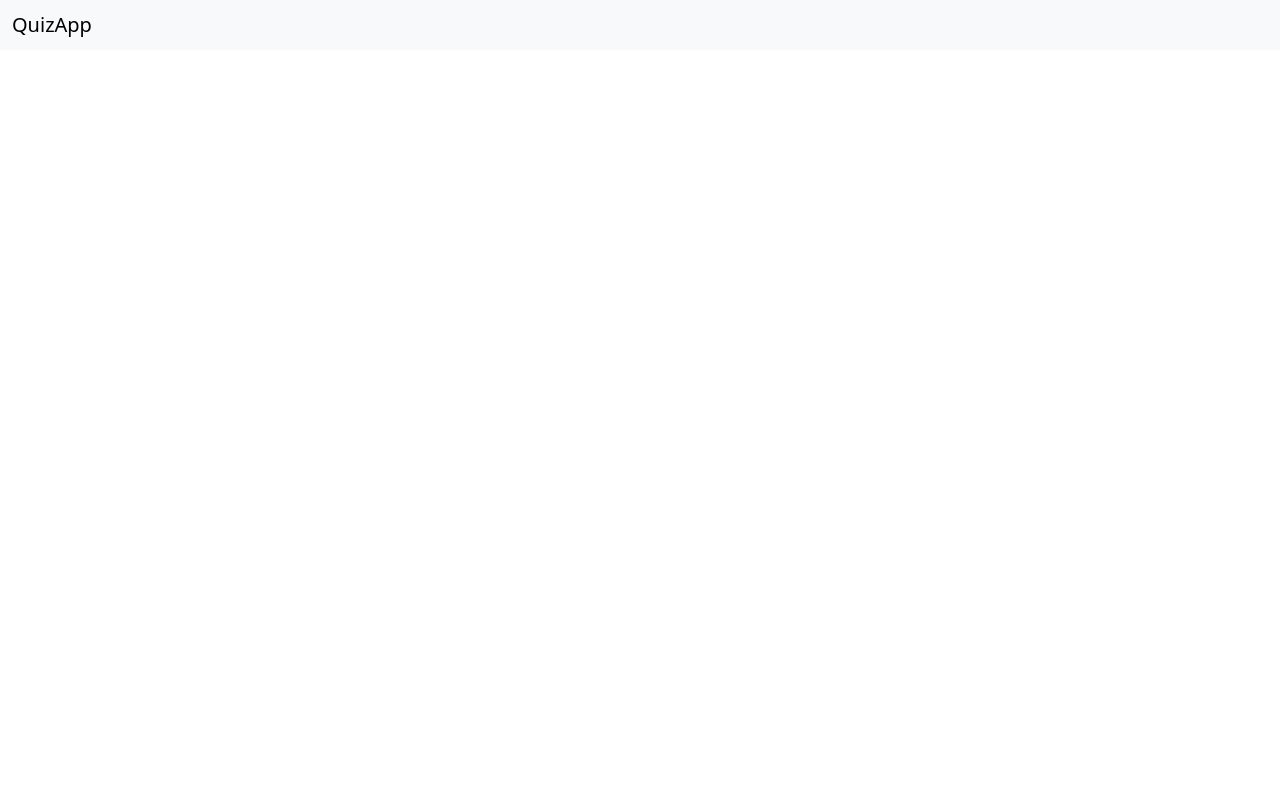
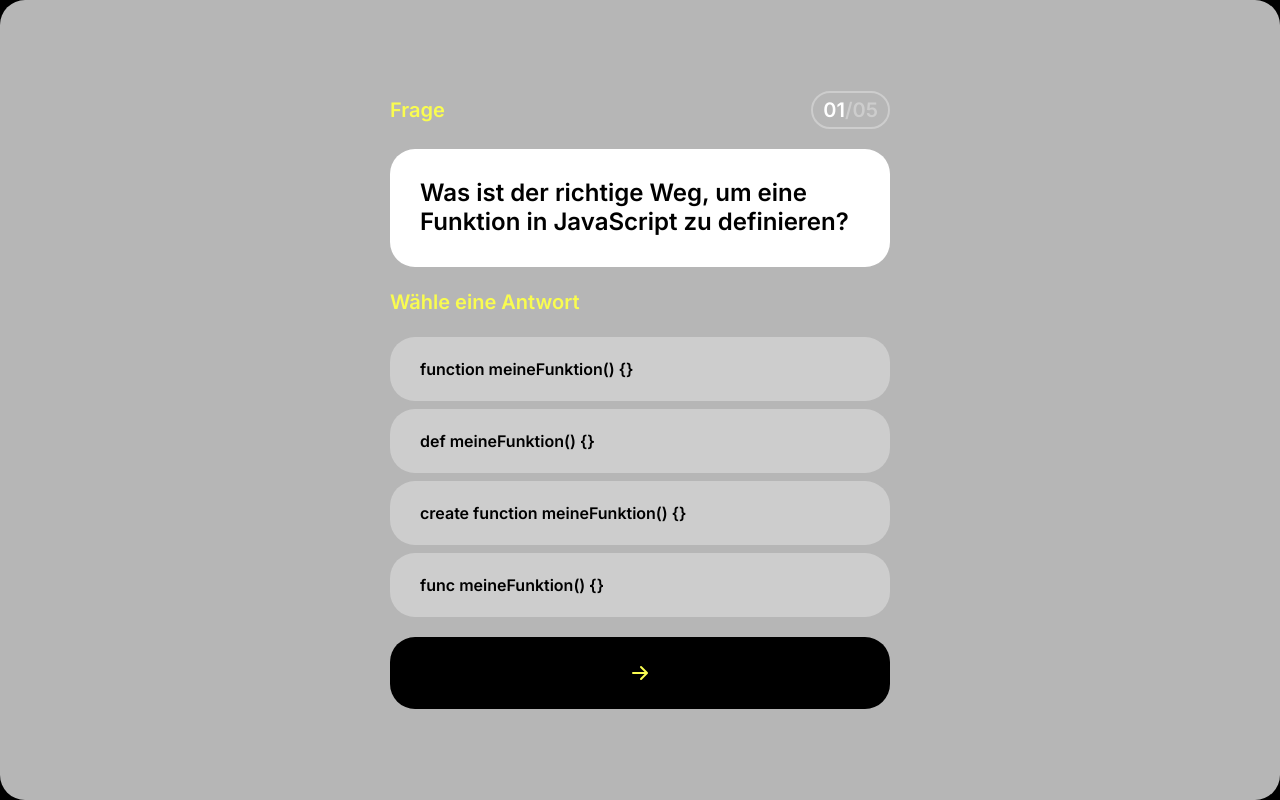
Before and after one commit to link947/QuizApp, a plain HTML site: page index.html in a window 1280 px wide. Drawn offline with nearby package versions, Linux system fonts and the light colour scheme.

Commit message:
created first design

```diff
--- a/index.html
+++ b/index.html
@@ -1,22 +1,65 @@
 <!DOCTYPE html>
 <html lang="en">
+
 <head>
     <meta charset="UTF-8">
     <meta name="viewport" content="width=device-width, initial-scale=1.0">
     <title>QuizApp</title>
 
+    <!-- Bootstrap -->
+    <link href="https://cdn.jsdelivr.net/npm/bootstrap@5.3.3/dist/css/bootstrap.min.css" rel="stylesheet"
+        integrity="sha384-QWTKZyjpPEjISv5WaRU9OFeRpok6YctnYmDr5pNlyT2bRjXh0JMhjY6hW+ALEwIH" crossorigin="anonymous">
+    <script src="https://cdn.jsdelivr.net/npm/bootstrap@5.3.3/dist/js/bootstrap.bundle.min.js"
+        integrity="sha384-YvpcrYf0tY3lHB60NNkmXc5s9fDVZLESaAA55NDzOxhy9GkcIdslK1eN7N6jIeHz"
+        crossorigin="anonymous"></script>
+
     <link rel="stylesheet" href="style.css">
     <script src="script.js"></script>
 
-    <!-- Bootstrap -->
-    <link href="https://cdn.jsdelivr.net/npm/bootstrap@5.3.3/dist/css/bootstrap.min.css" rel="stylesheet" integrity="sha384-QWTKZyjpPEjISv5WaRU9OFeRpok6YctnYmDr5pNlyT2bRjXh0JMhjY6hW+ALEwIH" crossorigin="anonymous">
-    <script src="https://cdn.jsdelivr.net/npm/bootstrap@5.3.3/dist/js/bootstrap.bundle.min.js" integrity="sha384-YvpcrYf0tY3lHB60NNkmXc5s9fDVZLESaAA55NDzOxhy9GkcIdslK1eN7N6jIeHz" crossorigin="anonymous"></script>
+    <link rel="preconnect" href="https://fonts.googleapis.com">
+    <link rel="preconnect" href="https://fonts.gstatic.com" crossorigin>
+    <link
+        href="https://fonts.googleapis.com/css2?family=Inter:ital,opsz,wght@0,14..32,100..900;1,14..32,100..900&display=swap"
+        rel="stylesheet">
 </head>
+
 <body>
-    <nav class="navbar bg-body-tertiary">
-        <div class="container-fluid">
-          <span class="navbar-brand mb-0 h1">QuizApp</span>
-        </div>
-      </nav>
+    <div class="outer-radius br-25">
+        <main class="container vh-100">
+            <div class="quiz-wrapper">
+                <div class="header-info">
+                    <span class="acc-clr">Frage</span>
+                    <span class="counter br-25"><span class="current-count">01</span>/05</span>
+                </div>
+                <div class="quiz-header br-25">
+                    <h4 class="question" id="question">Was ist der richtige Weg, um eine Funktion in JavaScript zu
+                        definieren?</h4>
+                </div>
+                <div class="header-info">
+                    <span class="acc-clr">Wähle eine Antwort</span>
+                </div>
+                <div class="answer br-25 mb-2">
+                    <p>function meineFunktion() {}</p>
+                </div>
+                <div class="answer br-25 mb-2">
+                    <p>def meineFunktion() {}</p>
+                </div>
+                <div class="answer br-25 mb-2">
+                    <p>create function meineFunktion() {}</p>
+                </div>
+                <div class="answer br-25">
+                    <p>func meineFunktion() {}</p>
+                </div>
+                <div class="next-btn br-25">
+                    <span></span>
+                    <svg xmlns="http://www.w3.org/2000/svg" fill="currentColor" class="bi bi-arrow-right-short"
+                        viewBox="0 0 16 16">
+                        <path fill-rule="evenodd"
+                            d="M4 8a.5.5 0 0 1 .5-.5h5.793L8.146 5.354a.5.5 0 1 1 .708-.708l3 3a.5.5 0 0 1 0 .708l-3 3a.5.5 0 0 1-.708-.708L10.293 8.5H4.5A.5.5 0 0 1 4 8" />
+                    </svg>
+                </div>
+        </main>
+    </div>
 </body>
+
 </html>
--- a/style.css
+++ b/style.css
@@ -0,0 +1,96 @@
+*{
+    --main-bg-color: #b6b6b6;
+    --secondary-bg-color:#ffffff50;
+    --accent-color: #f9fc50;
+}
+
+.br-25{
+    border-radius:25px;
+}
+
+body{
+    background: #000;
+    font-family: "Inter", sans-serif;
+    font-weight: 600;
+    color:#000;
+}
+
+.outer-radius{
+    background: var(--main-bg-color);
+}
+
+main{
+    display: flex;
+    justify-content: center;
+    align-items: center;
+}
+
+.quiz-wrapper{
+    max-width:500px;
+}
+
+.quiz-header{
+    background:#fff;
+    padding:30px;
+    margin-bottom:20px;
+}
+
+h4, p{
+    margin-bottom: 0;
+    font-weight: 600;
+}
+
+.header-info{
+    display: flex;
+    justify-content: space-between;
+    align-items: center;
+    color:#fff;
+    font-size:20px;
+    margin-bottom:20px;
+}
+
+.counter{
+    padding:2px 10px;
+    border:2px solid;
+    color:#ffffff50
+}
+
+.current-count{
+    color:#fff;
+}
+
+.acc-clr{
+    color: var(--accent-color);
+}
+
+.answer {
+    background: var(--secondary-bg-color);
+    padding:20px 30px;
+    cursor: pointer;
+    transition: background-color 200ms;
+}
+
+.answer:hover{
+    background:#fff;
+}
+
+.next-btn{
+    background: #000;
+    color: var(--accent-color);
+    padding:20px;
+    margin-top:20px;
+    display: flex;
+    justify-content: center;
+    align-items: center;
+    cursor: pointer;
+    transition: background-color 200ms;
+}
+
+.next-btn:hover{
+    background: var(--accent-color);
+    color: #000;
+}
+
+.bi-arrow-right-short{
+    height:32px;
+}
```
Also changed, not shown: db.js (+110 -0 lines).
